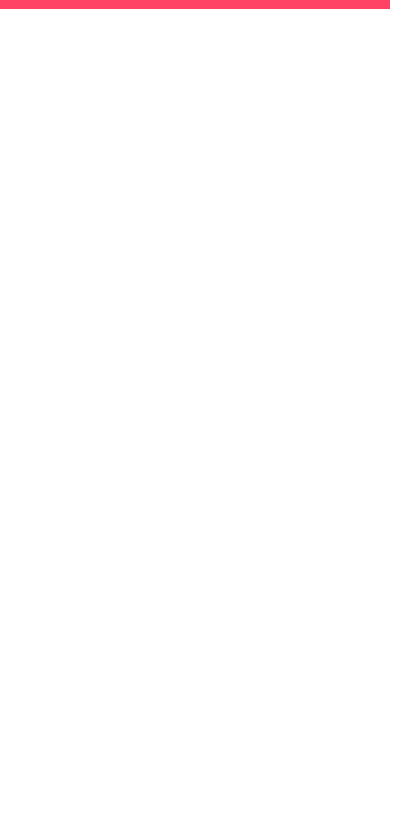
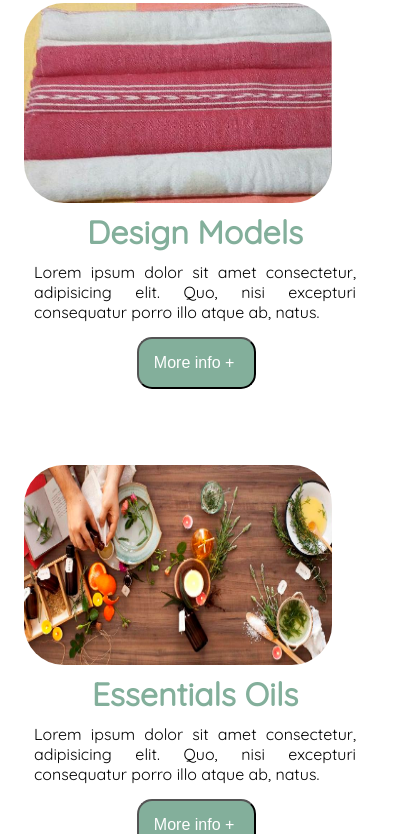
Before and after one commit to LulyAtilano/Artessano, a plain HTML site: page index.html in a window 390 px wide. Shown: the part 1166-2000 px from the top of the page, 417 px wide, since content can reach past the window. Before the commit the page ends 1175 px from the top, so only its background shows below. Drawn offline with Linux system fonts and the light colour scheme.

Commit message:
se usen a la carpeta las fotos para la sección de servicios, se programa el estilo y la estructura de la seccion servicios

```diff
--- a/css/main.css
+++ b/css/main.css
@@ -8,10 +8,10 @@ body {
 }
 
 /*      Colores      */
-.back-pink-strong { background-color: #FE4365; }
+.back-pink-strong { background-color: #FE4365; color: white;}
 .back-pink-light { background-color: #FC909A; }
 .back-green-olive { background-color: #C8C8A9; }
-.back-green { background-color: #83AF9B; }
+.back-green { background-color: #83AF9B; color: white; }
 .back-beige { background-color: palegoldenrod; }
 
 .hide {
@@ -82,7 +82,7 @@ header h2, h3 {
 }
 
 .title, .subtitle {
-    letter-spacing: 0.2em;
+    letter-spacing: 0.em;
 }
 
 /*      Section Contact      */
@@ -105,20 +105,18 @@ header h2, h3 {
 }
 
 #contact div.col-6 div.row h2.col-12, #contact div.col-4 div.row h2.col-12 {
-    /* border: 1px solid green; */
     padding: 10px;
     text-align: center;
 }
 
 #contact div.col-6 div.row input {
-    border: none;
     border-radius: 10px;
-    padding: 10px 5px;
+    font-size: 1em;
+    padding: 15px 8px;
     margin-left: 30px;
     margin-top: 12px;
     outline: none;
-    color: white;
-    width: 110px;
+    width: 9em;
 }
 
 #contact div.col-4 div.row h3.col-12 {
@@ -131,6 +129,61 @@ header h2, h3 {
 }
 
 /*      Section Services      */
+#services {
+    /* border: 1px solid red;*/
+    padding: 30px 00px;
+}
+
+#services div.row {
+    margin: 0;
+    position: relative;
+    left: 15%;
+}
+
+#services div.row article.col-4 div.row {
+    left: 0;
+}
+
+/*#services div.row article.col-4 {
+    border: 1px solid green;
+} */
+
+#services div.row article.col-4 div.row div.col-12 {
+    color: black;
+    /*border: 1px solid purple; */
+    box-sizing: border-box;
+    min-height: 463px;
+    padding: 0;
+    text-align: justify;
+}
+
+#services div.row article.col-4 div.row div.col-12 > img {
+    border-radius: 40px;
+    height: 200px;
+    width: 300px;
+}
+
+#services div.row article.col-4 div.row div.col-12 > h4 {
+    padding: 5px 0;
+    text-align: center;
+    font-size: 2em;
+    color: #83AF9B;
+}
+
+#services div.row article.col-4 div.row div.col-12 > p {
+    padding: 5px 10px 20px 10px;
+}
+
+#services div.row article.col-4 div.row div.col-12 > input {
+    border-radius: 15px;
+    bottom: 1em;
+    font-size: 1em;
+    left: 33%;
+    right: 33%;
+    padding: 15px;
+    top: 5px;
+    position: relative;
+}
 
 /*      Footer      */
 footer {
@@ -141,7 +194,7 @@ footer {
 /*      MEDIA QUERY
         DESKTOP  */
 
-@media (max-width: 426px) {
+@media (min-width: 100px) and (max-width: 426px) {
     .hide {
         display: none;
     }
@@ -165,7 +218,7 @@ footer {
         padding-bottom: 5px;
     }
 
-    #contact div.col-6, #contact div.col-4 {
+    #contact div.col-6, #contact div.col-4, #services div.row article.col-4 {
         width: 100%;
     }
 
@@ -173,7 +226,35 @@ footer {
         align-content: center;
     }
 
-    #contact div.col-4 div.row h3.col-12 {
-        padding: 15px;
+    #services {
+        padding: 5px 0;
     }
+
+    #services div.row article.col-4 {
+        height: auto;
+    }
+
+    #services div.row {
+        left: 0;
+    }
+
+    #services div.row article.col-4 div.row div.col-12 {
+        min-height: 430px;
+        padding: 0 0.5em;
+    }
+
+    #services div.row article.col-4 div.row div.col-12 > img {
+        position: relative;
+        width: 90%;
+    }
+
+    #services div.row article.col-4 div.row div.col-12 > input {
+        left: 33%;
+        right: 33%;
+    }
+
+    #services div.row article.col-4 div.row div.col-12 > p {
+        padding-bottom: 10px;
+    }
+
 }
--- a/index.html
+++ b/index.html
@@ -79,7 +79,60 @@
                 </div>
             </section>
             <!--     Services     -->
-            <section id="services" class="container articles-general"></section>
+            <section id="services" class="container-fluid">
+                <div class="row">
+                    <article class="col-4">
+                        <div class="row">
+                            <div class="col-12">
+                                <img src="assets/images/pic01.jpg" alt="">
+                                <h4> Design Models </h4>
+                                <p> Lorem ipsum dolor sit amet consectetur,
+                                    adipisicing elit. Quo, nisi excepturi
+                                    consequatur porro illo atque ab, natus.</p>
+                                <input type="button" value="More info + " class="back-green">
+                            </div>
+                        </div>
+                    </article>
+                    <article class="col-4">
+                        <div class="row">
+                            <div class="col-12">
+                                <img src="assets/images/pic02.jpg" alt="">
+                                <h4> Essentials Oils </h4>
+                                <p> Lorem ipsum dolor sit amet consectetur,
+                                    adipisicing elit. Quo, nisi excepturi
+                                    consequatur porro illo atque ab, natus.</p>
+                                <input type="button" value="More info + " class="back-green">
+                            </div>
+                        </div>
+                    </article>
+                    <article class="col-4">
+                        <div class="row">
+                            <div class="col-12">
+                                <img src="assets/images/pic03.jpg" alt="">
+                                <h4> Artisanal Technique </h4>
+                                <p> Lorem ipsum dolor sit amet consectetur,
+                                    artisanal technique. Quo, nisi excepturi
+                                    consequatur porro artisanal ipsum dolor
+                                    sit amet technique illo atque ab, natus.</p>
+                                <input type="button" value="More info + " class="back-green">
+                            </div>
+                        </div>
+                    </article>
+                <!--    <article class="col-3">
+                        <div class="row">
+                            <div class="col-12">
+                                <img src="assets/images/pic04.jpg" alt="">
+                                <h4> ¿Hot or <br> Cold? </h4>
+                                <p> Lorem ipsum dolor sit amet consectetur,
+                                    adipisicing elit. Quo, nisi excepturi
+                                    consequatur porro illo atque ab, natus
+                                    Quo, nisi excepturi.</p>
+                                <input type="button" value="More info + " class="back-green">
+                            </div>
+                        </div>
+                    </article> -->
+                </div>
+            </section>
             <!--     Footer     -->
             <footer class="container-fluid back-pink-strong"> Copyright © Your Website 2018 </footer>
         </main>
```
Also changed, not shown: assets/images/beagle.jpg (deleted), assets/images/flores-bordadas.jpg (deleted), assets/images/mapa-mundi.png (deleted), assets/images/paella.jpeg (deleted), assets/images/pic01.jpg (added), assets/images/pic02.jpg (added), assets/images/pic03.jpg (added), assets/images/pic04.jpg (added), assets/images/pole-fitness.jpeg (deleted), 1 other file.
